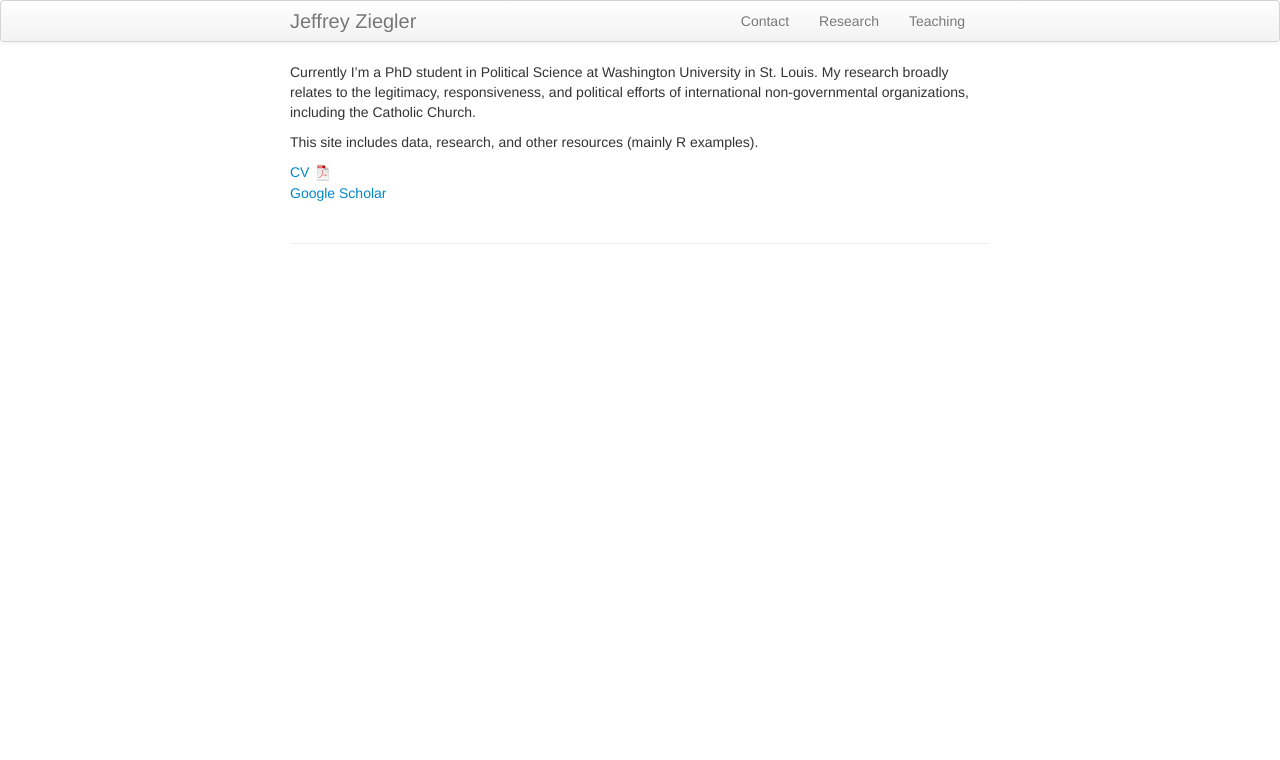
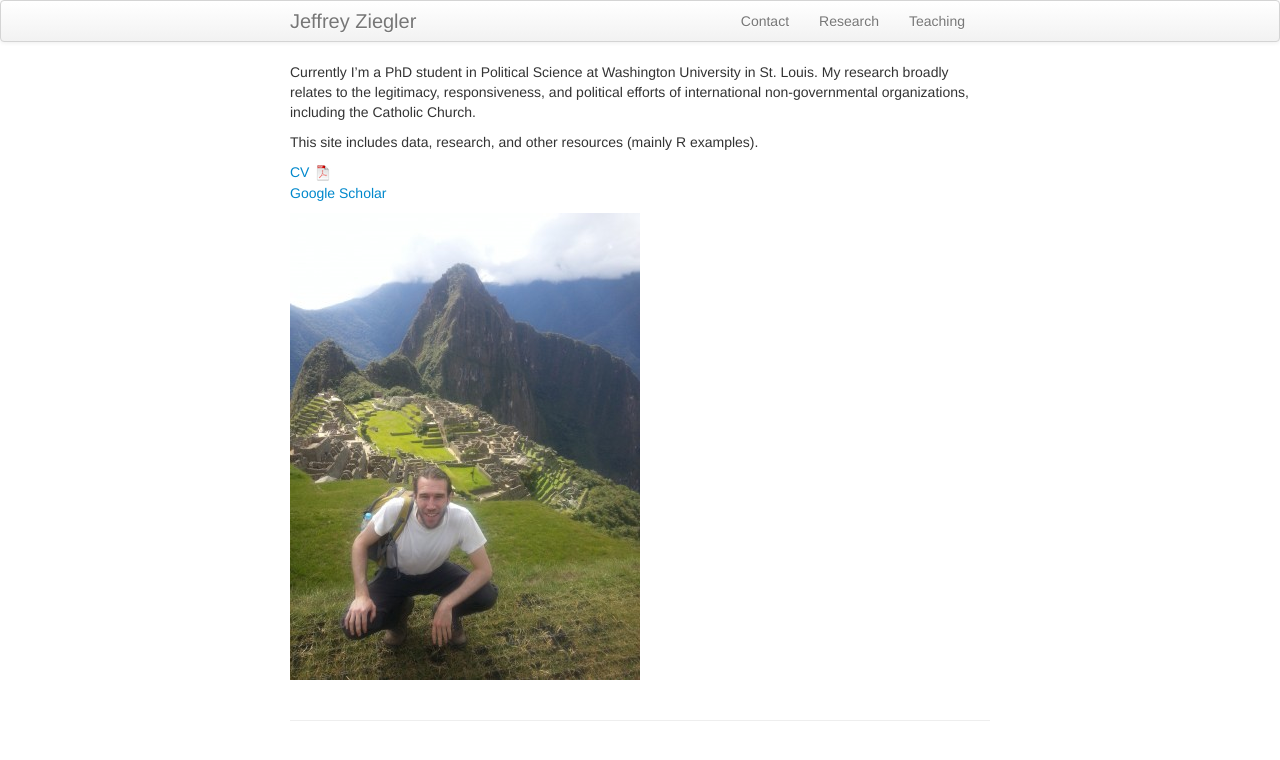
Before and after one commit to zieglerjef/zieglerjef.github.io, a Jekyll site: the page built from index.md, in a window 1280 px wide. Shown: the top 760 px of the page. Built offline with Jekyll 4.4.1, drawn with Linux system fonts in a browser that asks for light colours.

Commit message:
Update index.md

```diff
--- a/index.md
+++ b/index.md
@@ -9,3 +9,5 @@
 
 [CV ![CV as pdf](pages/icons16/pdf-icon.png)](assets/JeffZiegler_CV.pdf)<br/>
 [Google Scholar](https://scholar.google.com/citations?user=PE2j3DcAAAAJ&hl=sv)<br/>
+
+<img src="../assets/pics/homepagePhoto.jpg" alt="hi" class="inline"/>
```
